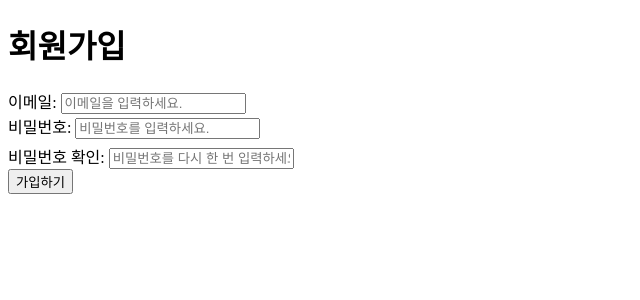
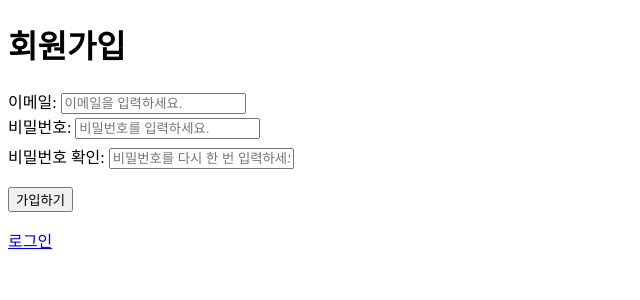
Before and after one commit to rnjsrkdud0524/2024_Herethon_20, a Django app: page /accounts/signup/ in a window 1280 px wide. Shown: the top 300 px of the page, without its empty margins (0-640 px from the left). Run offline with Django 4.2, Linux system fonts and the light colour scheme.

Commit message:
기능구현완료

```diff
--- a/homstPrj/accounts/templates/login.html
+++ b/homstPrj/accounts/templates/login.html
@@ -32,5 +32,10 @@
       <br />
       <input type="submit" value="로그인" />
     </form>
+    <div class="signup-link">
+      <p>
+        계정이 없으신가요? <a href="{% url 'accounts:signup' %}">회원가입</a>
+      </p>
+    </div>
   </body>
 </html>
--- a/homstPrj/accounts/templates/signup.html
+++ b/homstPrj/accounts/templates/signup.html
@@ -54,7 +54,7 @@
           required
         />
       </div>
-
+      <br />
       <input type="submit" value="가입하기" />
     </form>
 
@@ -94,5 +94,8 @@
         passwordError.textContent = "";
       });
     </script>
+    <div class="login-link">
+      <p><a href="{% url 'accounts:login' %}">로그인</a></p>
+    </div>
   </body>
 </html>
--- a/homstPrj/accounts/views.py
+++ b/homstPrj/accounts/views.py
@@ -1,10 +1,9 @@
 from django.shortcuts import render,redirect
 from django.contrib.auth.models import User
 from django.contrib import messages
-from django.contrib.auth import authenticate, login as auth_login
-
-# Create your views here.
-
+from django.contrib.auth import authenticate, login as auth_login, logout as auth_logout
+from django.urls import reverse
+from django.contrib.auth.decorators import login_required
 
 def signup(request):
     if request.method == 'POST':
@@ -16,7 +15,7 @@ def signup(request):
             # 이메일을 사용하여 새로운 사용자 생성
             new_user = User.objects.create_user(username=email, email=email, password=password)
             messages.success(request, '회원가입 성공')
-            return redirect('main')
+            return redirect('accounts:login')
         else:
             if len(password) < 8:
                 messages.error(request, '비밀번호는 8자리 이상이어야 합니다.')
@@ -30,11 +29,20 @@ def login(request):
     if request.method=='POST':
         username=request.POST['username']
         password = request.POST['password']
+
+        try:
+            user = User.objects.get(username=username)
+        except User.DoesNotExist:
+            # 사용자가 존재하지 않는 경우, 회원가입 페이지로 이동
+            messages.error(request, '해당 아이디로 가입된 계정이 없습니다. 회원가입을 진행해주세요.')
+            return redirect('accounts:signup')
+
+
         user = authenticate(request, username=username, password = password)
         if user is not None:
             auth_login(request, user)
             print('로그인 성공')
-            return redirect('main')
+            return redirect('main') #로그인성공->main
         else:
             error_message = "아이디 또는 비밀번호가 잘못되었습니다."  # 에러 메시지 설정
             return render(request, 'login.html', {'error_message': error_message})
@@ -43,4 +51,15 @@ def login(request):
 
 
 def logout(request):
+    auth_logout(request)
+    print('로그아웃 성공')
     return redirect('main')
+
+
+@login_required
+def mypage(request):
+    return render(request, 'mypage.html')
+
+@login_required
+def community(request):
+    return render(request, 'mypage.html')
--- a/homstPrj/homst/templates/homst/main.html
+++ b/homstPrj/homst/templates/homst/main.html
@@ -6,6 +6,7 @@
     <title>Document</title>
   </head>
   <body>
+    <a href="{% url 'accounts:login' %}">로그인</a>
     <a href="{% url 'community' %}">커뮤니티</a>
     <a href="{% url 'mypage' %}">마이페이지</a>
     <hr />
```
Also changed, not shown: homstPrj/db.sqlite3.
